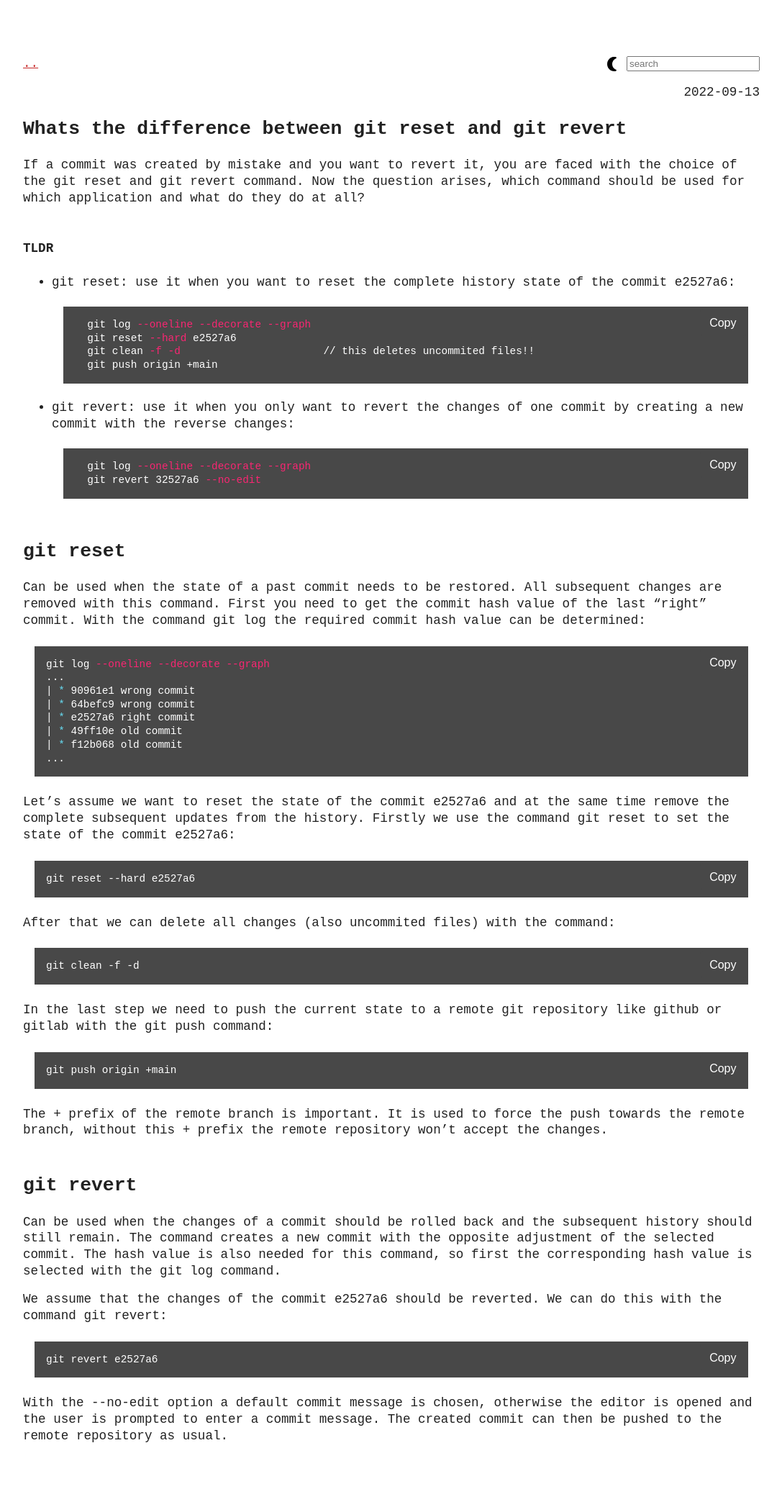
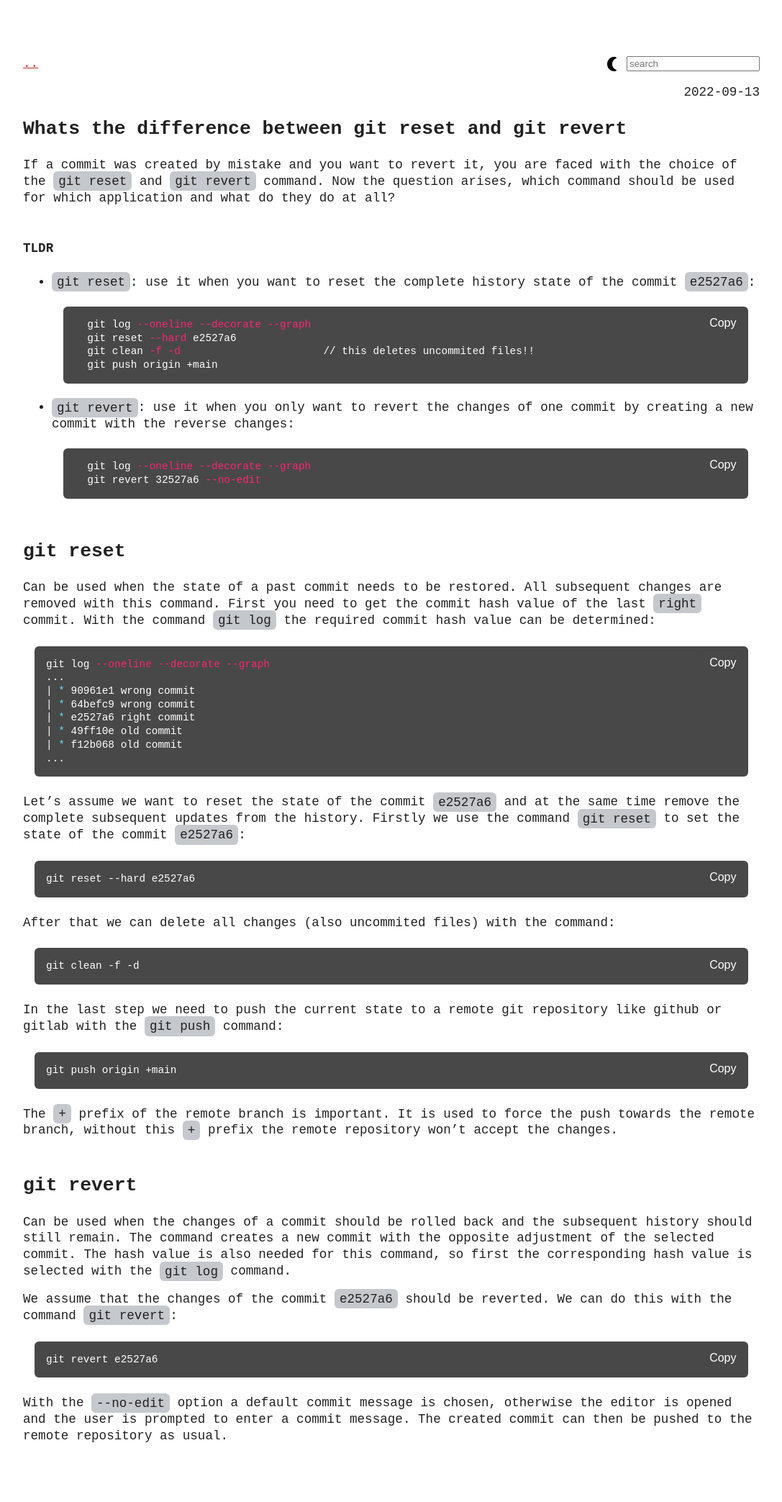
Before and after one commit to matseee/matseee.github.io, a Jekyll site: the page built from _posts/2022-09-13-difference-between-git-reset-and-git-revert.md, in a window 1280 px wide. Shown: the whole page at 72% size, without its empty margins (96-1183 px from the left). Built offline with Jekyll 4.4.1, drawn with Linux system fonts in a browser that asks for light colours.

Commit message:
change(code-background-styling): fix typo

````diff
--- a/_posts/2022-09-13-difference-between-git-reset-and-git-revert.md
+++ b/_posts/2022-09-13-difference-between-git-reset-and-git-revert.md
@@ -21,7 +21,7 @@ If a commit was created by mistake and you want to revert it, you are faced with
     ```
 
 ## git reset
-Can be used when the state of a past commit needs to be restored. All subsequent changes are removed with this command. First you need to get the commit hash value of the last "right" commit. With the command `git log` the required commit hash value can be determined:
+Can be used when the state of a past commit needs to be restored. All subsequent changes are removed with this command. First you need to get the commit hash value of the last `right` commit. With the command `git log` the required commit hash value can be determined:
 ```bash
 git log --oneline --decorate --graph
 ...
--- a/assets/css/style.scss
+++ b/assets/css/style.scss
@@ -165,6 +165,12 @@ html {
         }
       }
 
+      code {
+        background-color: rgba(110, 118, 129, 0.4);
+        border-radius: 6px;
+        padding: 0.2em 0.4em;
+      }
+
       div.highlighter-rouge code {
         display: block;
         overflow-x: auto;
````
